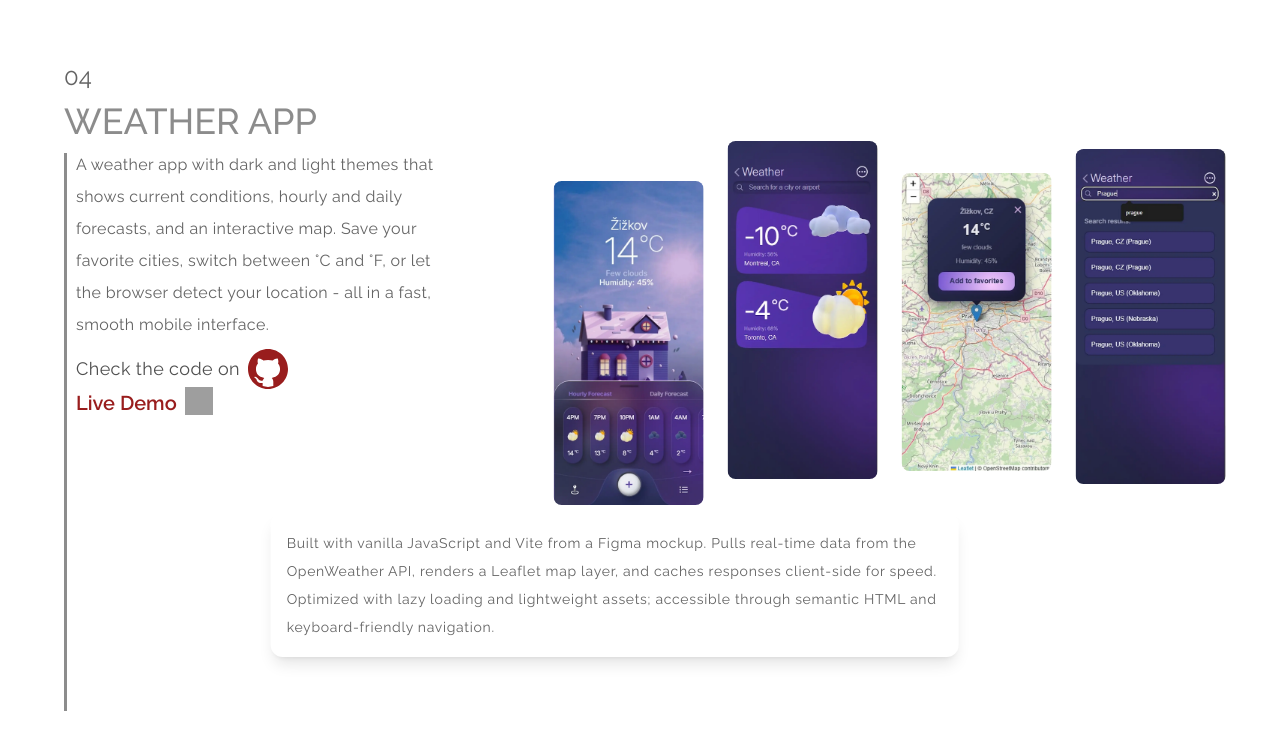
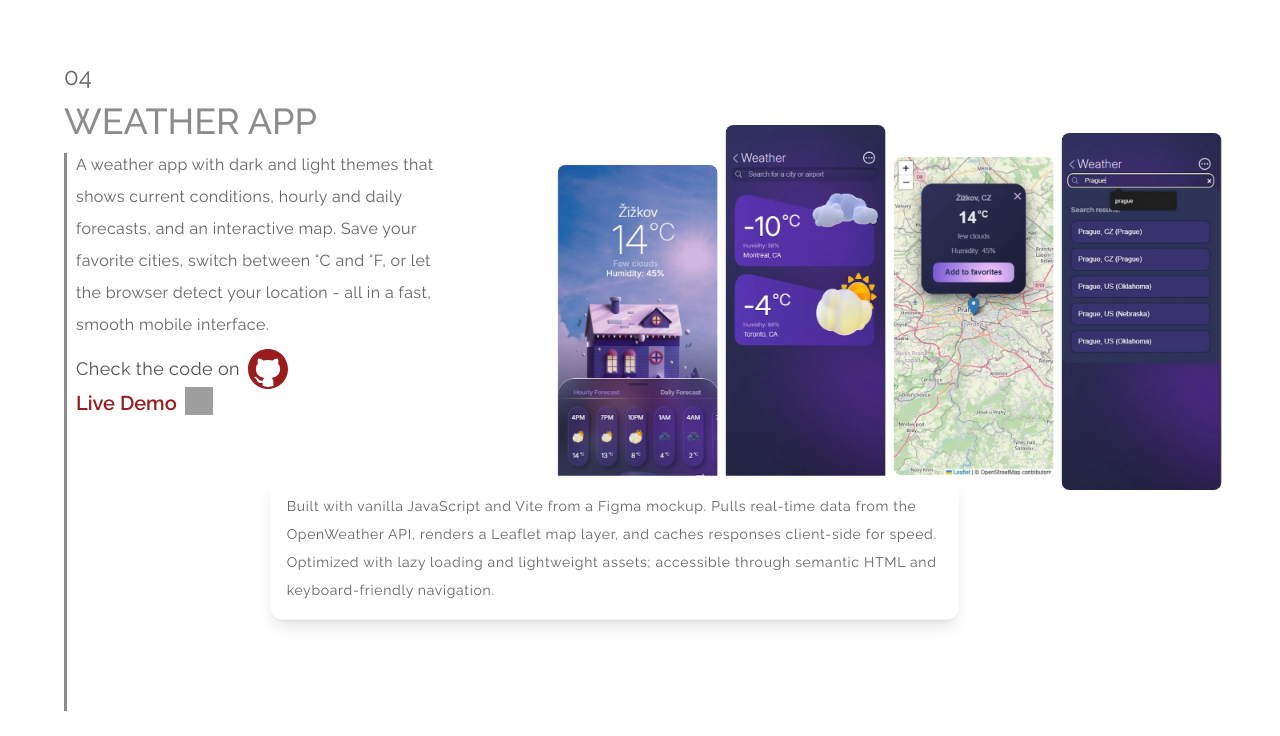
Before and after one commit to bavayra/Portfolio, a React (Vite) app: page / in a window 1280 px wide. Shown: the part 2967-3703 px from the top of the page. Built offline with nearby package versions, Linux system fonts and the light colour scheme; grey boxes are pictures that could not be loaded.

Commit message:
style(WeatherApp-1024): positioned full description element with translate. Decreased sizes of screenshots. Set gap x to 0 and decreased gap-y for images

```diff
--- a/data/projects.ts
+++ b/data/projects.ts
@@ -90,7 +90,7 @@ export const projects: Project[] = [
         width: 140,
         height: 667,
         className:
-          "phone-md:w-36 mx-auto desktop-sm:mt-4 phone-md:mt-2 phone-lg:w-44 phone-lg:-mt-5 tablet-sm:w-52 tablet-md:w-60",
+          "phone-md:w-36 mx-auto desktop-sm:mt-4 desktop-sm:w-40 phone-md:mt-2 phone-lg:w-44 phone-lg:-mt-5 tablet-sm:w-52 tablet-md:w-60",
       },
       {
         thumbnail: "/screens/weather-app-screen/weather-app-cities-thumb.webp",
@@ -99,7 +99,7 @@ export const projects: Project[] = [
         width: 375,
         height: 667,
         className:
-          "-mt-6 desktop-sm:-mt-6 mx-auto phone-md:w-36 tablet-sm:w-52 tablet-md:w-60 phone-lg:w-44 phone-lg:-mt-14",
+          "-mt-6 desktop-sm:-mt-6 mx-auto phone-md:w-36 desktop-sm:w-40 tablet-sm:w-52 tablet-md:w-60 phone-lg:w-44 phone-lg:-mt-14",
       },
       {
         thumbnail: "/screens/weather-app-screen/weather-app-map-thumb.webp",
@@ -108,7 +108,7 @@ export const projects: Project[] = [
         width: 375,
         height: 667,
         className:
-          "phone-md:w-34 desktop-sm:mt-2 tablet-sm:w-52 tablet-sm:mt-2 tablet-md:w-60 phone-lg:w-44 mx-auto",
+          "phone-md:w-34 desktop-sm:mt-2 tablet-sm:w-52 desktop-sm:w-40 tablet-sm:mt-2 tablet-md:w-60 phone-lg:w-44 mx-auto",
       },
       {
         thumbnail: "/screens/weather-app-screen/weather-app-search-thumb.webp",
@@ -117,7 +117,7 @@ export const projects: Project[] = [
         width: 140,
         height: 667,
         className:
-          "mx-auto desktop-sm:-mt-4 tablet-sm:-mt-2 phone-lg:w-44 phone-lg:-mt-4 phone-md:-mt-3 tablet-sm:w-52 tablet-md:w-60 phone-md:w-36",
+          "mx-auto desktop-sm:-mt-4 tablet-sm:-mt-2 phone-lg:w-44 desktop-sm:w-40 phone-lg:-mt-4 phone-md:-mt-3 tablet-sm:w-52 tablet-md:w-60 phone-md:w-36",
       },
     ],
   },
--- a/src/components/ProjectScreen.tsx
+++ b/src/components/ProjectScreen.tsx
@@ -35,13 +35,13 @@ const ProjectScreen = (props: ProjectScreenProps) => {
 
   return (
     <>
-      <div className="grid gap-4 tablet-md:grid-cols-1 desktop-sm:items-start">
+      <div className="grid gap-4 tablet-md:grid-cols-1 desktop-sm:gap-0 desktop-sm:items-start">
         <div className="space-y-4">
           <h3 className="sr-only">{props.title}</h3>
           <p className="sr-only">{props.description}</p>
         </div>
         <div
-          className={`grid grid-cols-2 desktop-md:grid-cols-4 desktop-md:-translate-x-1/5 desktop-xl:w-4xl desktop-sm:ml-0 desktop-md:w-2xl desktop-lg:w-3xl desktop-sm:w-100 desktop-sm:gap-x-6 gap-4 phone-md:gap-x-0 tablet-md:ml-16 tablet-md:w-140 phone-lg:mt-6 ${props.className ?? ""}`}
+          className={`grid grid-cols-2 desktop-md:grid-cols-4 desktop-md:-translate-x-1/5 desktop-xl:w-4xl desktop-sm:ml-0 desktop-md:w-2xl desktop-lg:w-3xl desktop-sm:w-100 desktop-sm:gap-x-0 desktop-sm:gap-y-2 gap-4 phone-md:gap-x-0 tablet-md:ml-16 tablet-md:w-140 phone-lg:mt-6 ${props.className ?? ""}`}
         >
           {props.images.map((img, index) => (
             <img
--- a/src/index.css
+++ b/src/index.css
@@ -341,7 +341,7 @@
     --block-div-xs-h: 332px;
     --block-div-sm-h: 276px;
     --block-div-md-h: 672px;
-    --block-div-lg-h: 736px;
+    --block-div-lg-h: 510px;
 
     --contacts-div-bot-top: 80px;
     --contacts-div-bot-height: 340px;
--- a/src/sections/WeatherApp.tsx
+++ b/src/sections/WeatherApp.tsx
@@ -55,7 +55,7 @@ export const WeatherApp = () => {
         </div>
         <ProjectDesc
           text={project.descriptionFull ?? ""}
-          className="desktop-md:max-w-172 desktop-md:mt-0 desktop-md:-translate-x-1/3 desktop-lg:mt-3 desktop-xl:text-lg"
+          className="desktop-md:max-w-172 desktop-md:mt-0 desktop-md:-translate-x-1/3 desktop-lg:mt-3 desktop-xl:text-lg desktop-sm:-translate-y-[30%]"
         />
       </div>
     </section>
```
